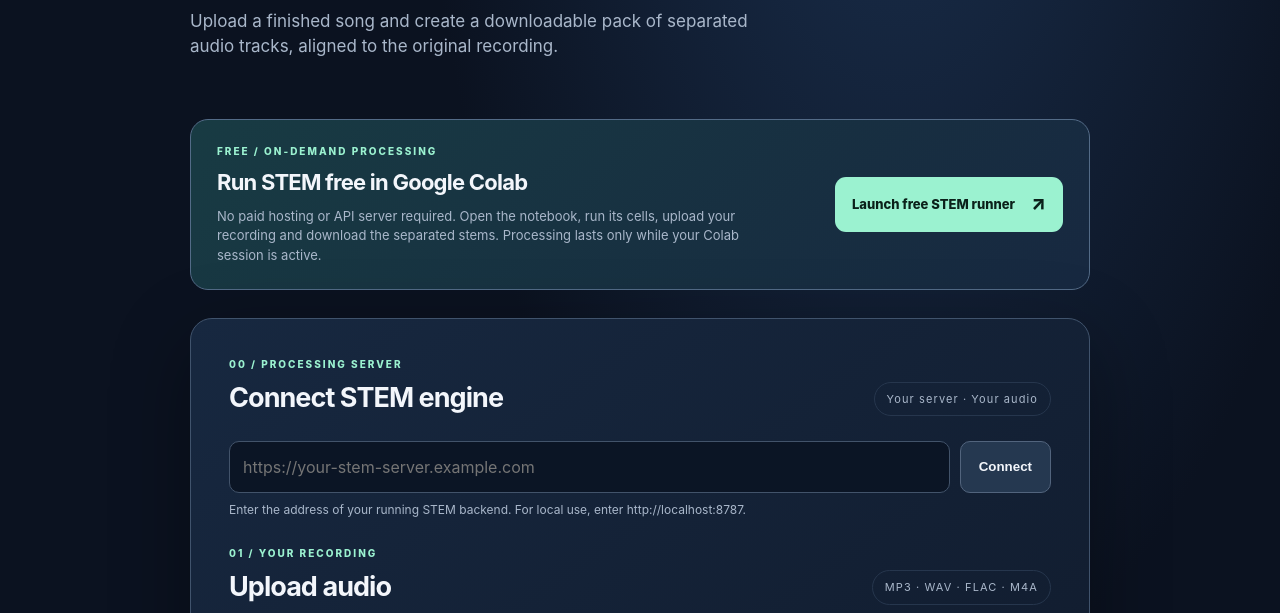
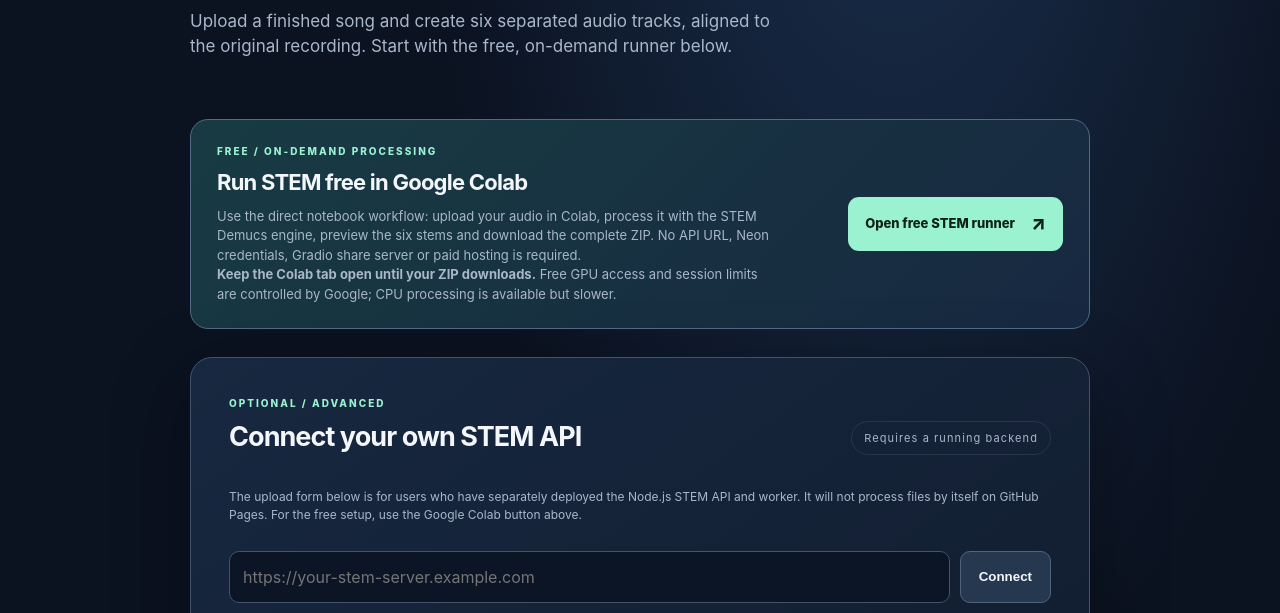
Before and after one commit to demtaiwo1-eng/stem.github.io, a plain HTML site: page index.html in a window 1280 px wide. Shown: the part 339-952 px from the top of the page. Drawn offline with Linux system fonts and the light colour scheme.

Commit message:
Make free Colab runner the primary STEM workflow

```diff
--- a/index.html
+++ b/index.html
@@ -1,11 +1,11 @@
 <!doctype html>
 <html lang="en"><head><meta charset="utf-8"><meta name="viewport" content="width=device-width,initial-scale=1"><meta name="theme-color" content="#101827"><meta name="description" content="STEM Audio Workbench — separate a song into aligned audio stems."><title>STEM — Audio Workbench</title><link rel="stylesheet" href="styles.css"></head>
 <body><header class="topbar"><a class="brand" href="#"><span class="brand-mark">S</span><span>STEM<span class="brand-sub"> AUDIO WORKBENCH</span></span></a><span class="status-pill"><i></i> Open-source engine</span></header>
-<main><section class="hero"><div class="eyebrow">AI-ASSISTED SOURCE SEPARATION</div><h1>Hear every layer.<br><em>Work with every stem.</em></h1><p class="intro">Upload a finished song and create a downloadable pack of separated audio tracks, aligned to the original recording.</p></section>
-<section class="free-runner"><div><div class="eyebrow">FREE / ON-DEMAND PROCESSING</div><h2>Run STEM free in Google Colab</h2><p>No paid hosting or API server required. Open the notebook, run its cells, upload your recording and download the separated stems. Processing lasts only while your Colab session is active.</p></div><a class="free-runner-link" href="https://colab.research.google.com/github/demtaiwo1-eng/Stem/blob/main/notebooks/STEM_Free_Colab.ipynb" target="_blank" rel="noopener">Launch free STEM runner <span>↗</span></a></section>
-<section class="workspace"><div class="section-head"><div><div class="eyebrow">00 / PROCESSING SERVER</div><h2>Connect STEM engine</h2></div><span class="tag">Your server · Your audio</span></div><div class="server-row"><input id="api-url" type="url" placeholder="https://your-stem-server.example.com" aria-label="STEM API server URL"><button id="save-server" class="secondary" type="button">Connect</button></div><p class="server-help" id="server-status">Enter the address of your running STEM backend. For local use, enter http://localhost:8787.</p>
-<div class="section-head upload-head"><div><div class="eyebrow">01 / YOUR RECORDING</div><h2>Upload audio</h2></div><span class="tag">MP3 · WAV · FLAC · M4A</span></div>
+<main><section class="hero"><div class="eyebrow">AI-ASSISTED SOURCE SEPARATION</div><h1>Hear every layer.<br><em>Work with every stem.</em></h1><p class="intro">Upload a finished song and create six separated audio tracks, aligned to the original recording. Start with the free, on-demand runner below.</p></section>
+<section class="free-runner"><div><div class="eyebrow">FREE / ON-DEMAND PROCESSING</div><h2>Run STEM free in Google Colab</h2><p>Use the direct notebook workflow: upload your audio in Colab, process it with the STEM Demucs engine, preview the six stems and download the complete ZIP. No API URL, Neon credentials, Gradio share server or paid hosting is required.</p><p><strong>Keep the Colab tab open until your ZIP downloads.</strong> Free GPU access and session limits are controlled by Google; CPU processing is available but slower.</p></div><a class="free-runner-link" href="https://colab.research.google.com/github/demtaiwo1-eng/Stem/blob/main/notebooks/STEM_Free_Colab.ipynb" target="_blank" rel="noopener">Open free STEM runner <span>↗</span></a></section>
+<section class="workspace"><div class="section-head"><div><div class="eyebrow">OPTIONAL / ADVANCED</div><h2>Connect your own STEM API</h2></div><span class="tag">Requires a running backend</span></div><p class="server-help">The upload form below is for users who have separately deployed the Node.js STEM API and worker. It will not process files by itself on GitHub Pages. For the free setup, use the Google Colab button above.</p><div class="server-row"><input id="api-url" type="url" placeholder="https://your-stem-server.example.com" aria-label="STEM API server URL"><button id="save-server" class="secondary" type="button">Connect</button></div><p class="server-help" id="server-status">Enter the address of your running STEM backend. For local use, enter http://localhost:8787.</p>
+<div class="section-head upload-head"><div><div class="eyebrow">01 / YOUR RECORDING</div><h2>Upload audio to your API</h2></div><span class="tag">MP3 · WAV · FLAC · M4A</span></div>
 <form id="upload-form"><label class="dropzone" id="dropzone" for="audio-file"><span class="upload-icon">↑</span><strong>Drop your song here</strong><span>or browse files from your device</span><small>Maximum file size: 250 MB</small><input id="audio-file" name="audio" type="file" accept="audio/*,.flac,.m4a,.opus" required></label><div class="selected-file" id="selected-file" hidden></div><button class="primary" id="submit-btn" type="submit">Separate my audio <span>→</span></button></form>
 <div class="job" id="job" hidden aria-live="polite"><div class="job-top"><div><div class="eyebrow">02 / PROCESSING</div><h3 id="job-title">Preparing your stems</h3></div><span class="job-state" id="job-state">WORKING</span></div><div class="progress"><span id="progress-bar"></span></div><p id="job-message">Your audio is being prepared…</p><a class="download" id="download-link" href="#" hidden>Download complete stem pack <span>↓</span></a></div></section>
 <section class="stem-section"><div class="eyebrow">03 / WHAT YOU RECEIVE</div><h2>Six separated audio layers</h2><div class="stem-grid"><article><b>01</b><strong>Vocals</strong><span>Lead and backing vocal content (may remain blended)</span></article><article><b>02</b><strong>Drums</strong><span>Drum and percussion content</span></article><article><b>03</b><strong>Bass</strong><span>Bass-range musical content</span></article><article><b>04</b><strong>Guitar</strong><span>Guitar-like content</span></article><article><b>05</b><strong>Piano</strong><span>Piano-like content</span></article><article><b>06</b><strong>Other</strong><span>Remaining accompaniment and sounds</span></article></div><p class="note"><strong>Important:</strong> AI separation estimates broad source groups; it does not guarantee isolated lead/backing singers, ad-libs, individual drum pieces, every synth/string/brass part, or separate reverb and delay. Some sound may bleed between stems.</p></section></main>
-<footer><span>STEM AUDIO WORKBENCH</span><span>Open-source separation · User-operated processing server</span></footer><script src="app.js"></script></body></html>
+<footer><span>STEM AUDIO WORKBENCH</span><span>Open-source separation · User-operated processing</span></footer><script src="app.js"></script></body></html>
```
